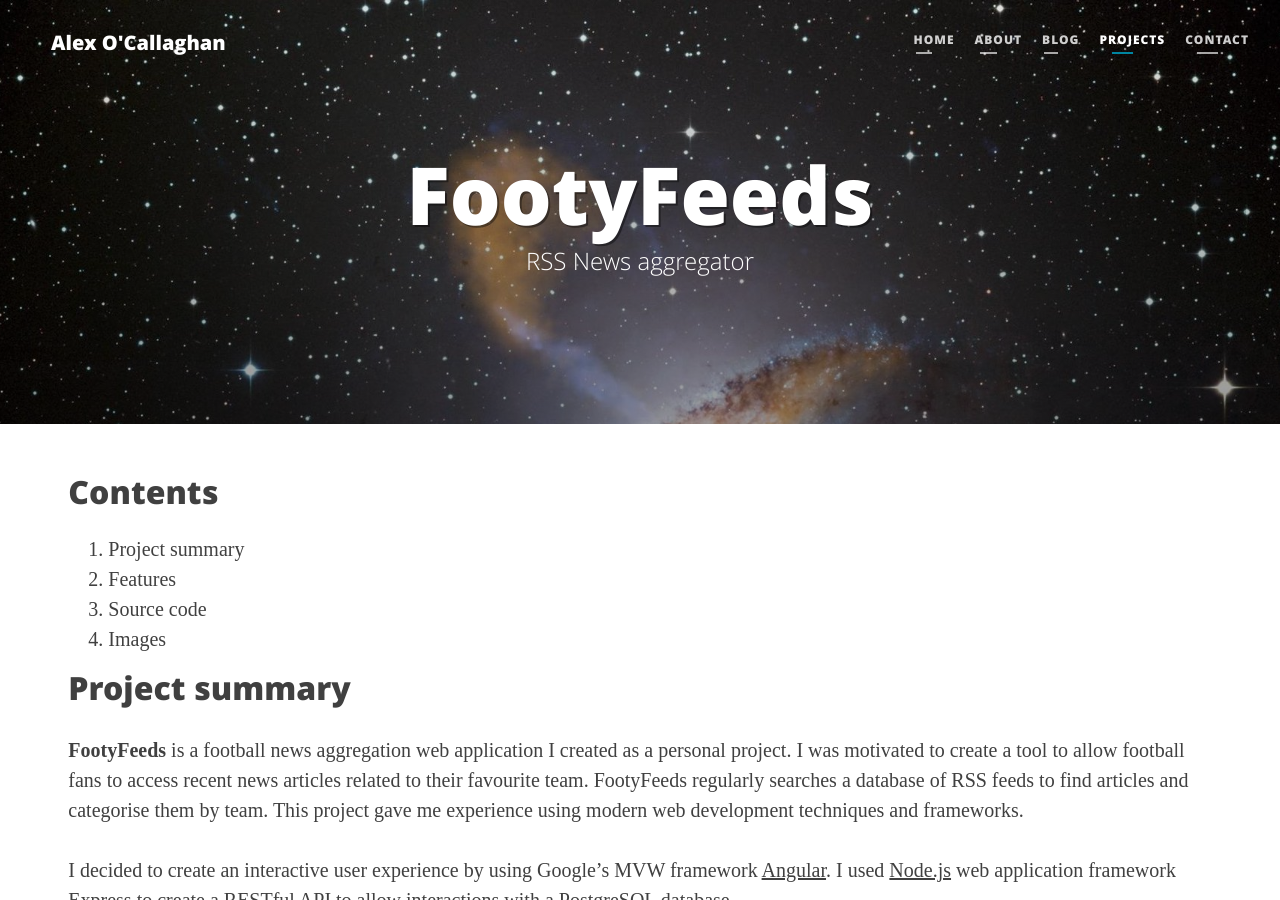
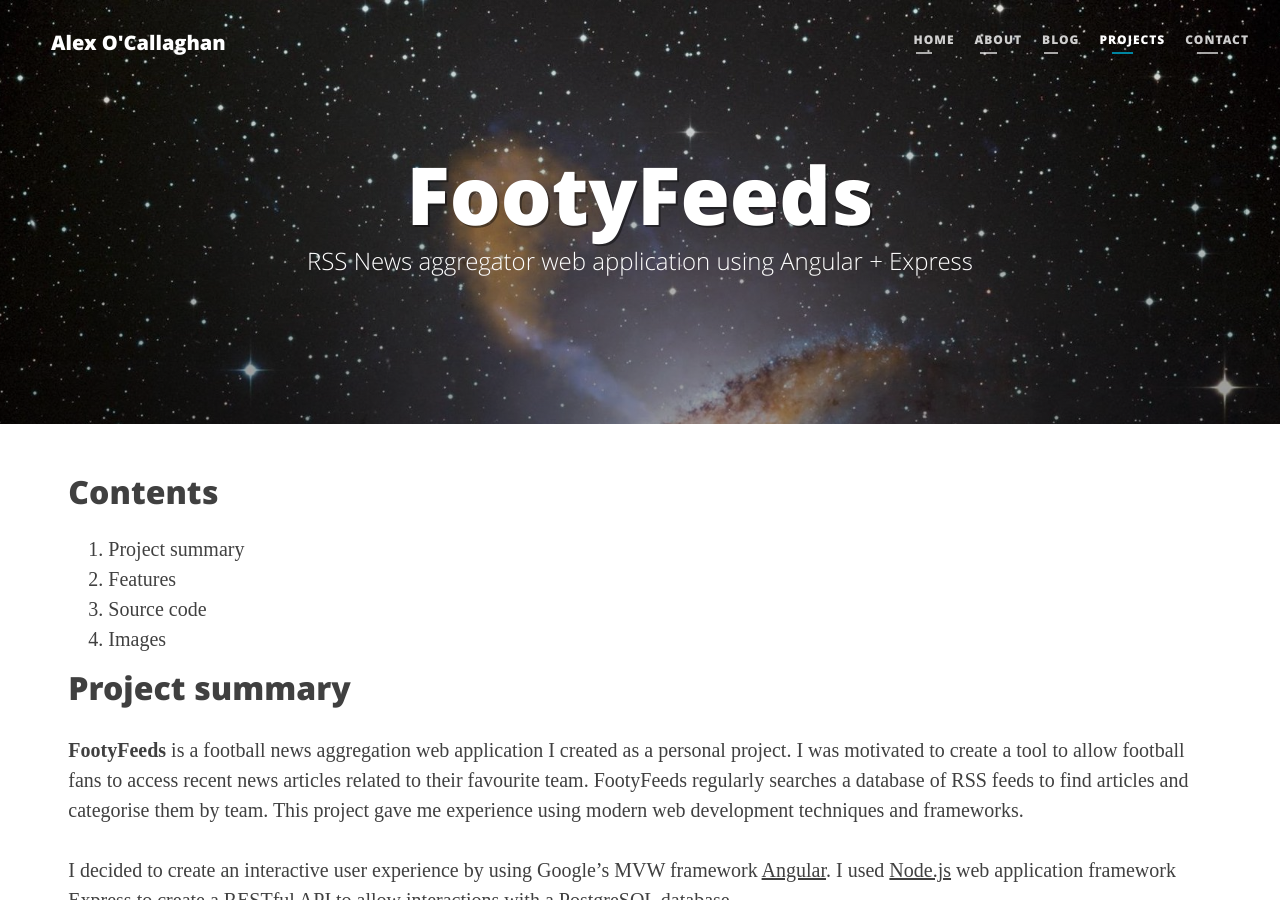
Before and after one commit to awocallaghan/no-async-css, a Jekyll site: the page built from _projects/footyfeeds.md, in a window 1280 px wide and 900 px high. Built offline with Jekyll 4.4.1, drawn with Linux system fonts in a browser that asks for light colours; some web fonts are replaced.

Commit message:
Updated FootyFeeds project description

```diff
--- a/_projects/footyfeeds.md
+++ b/_projects/footyfeeds.md
@@ -1,6 +1,6 @@
 ---
 title: FootyFeeds
-description: RSS News aggregator
+description: RSS News aggregator web application using Angular + Express
 tags: ['JavaScript', 'Node.js', 'Angular', 'Express', 'PostgreSQL', 'RSS', 'HTML', 'CSS']
 type: personal
 date: 01/01/2016
```
